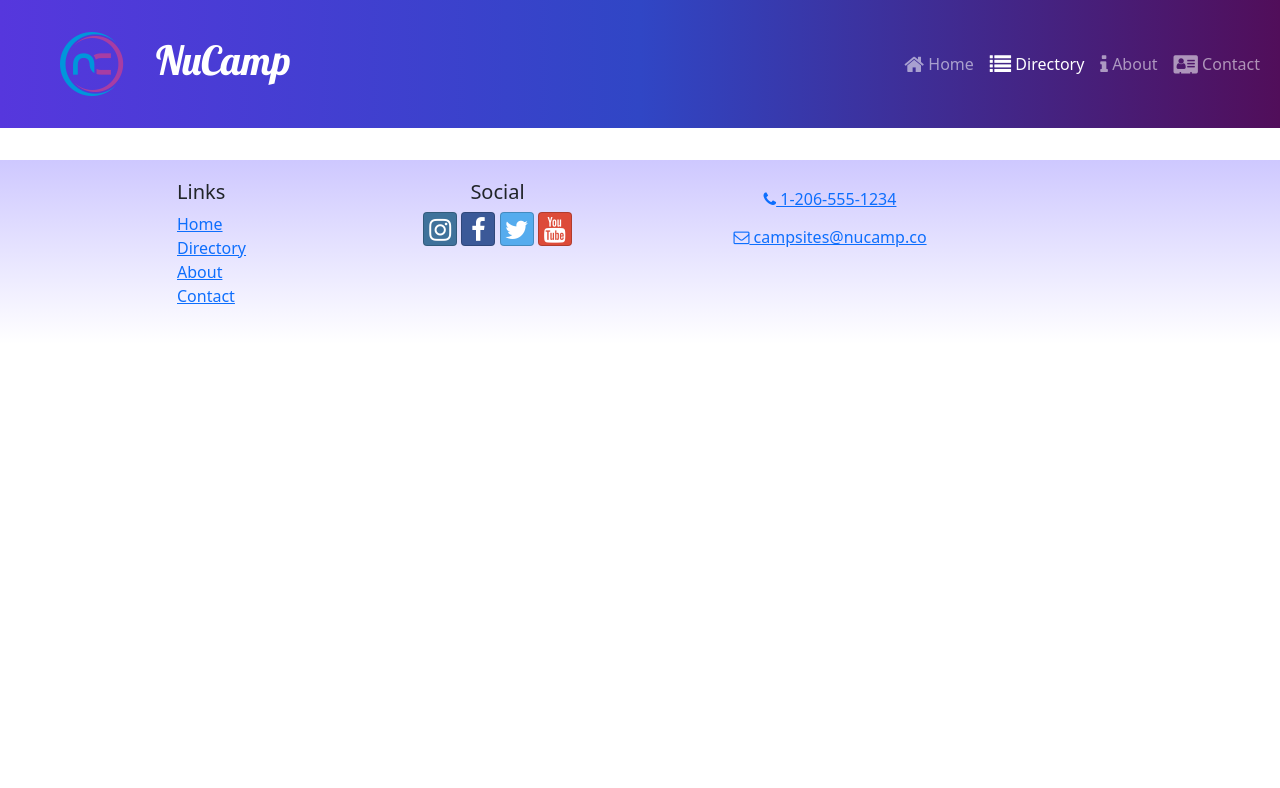
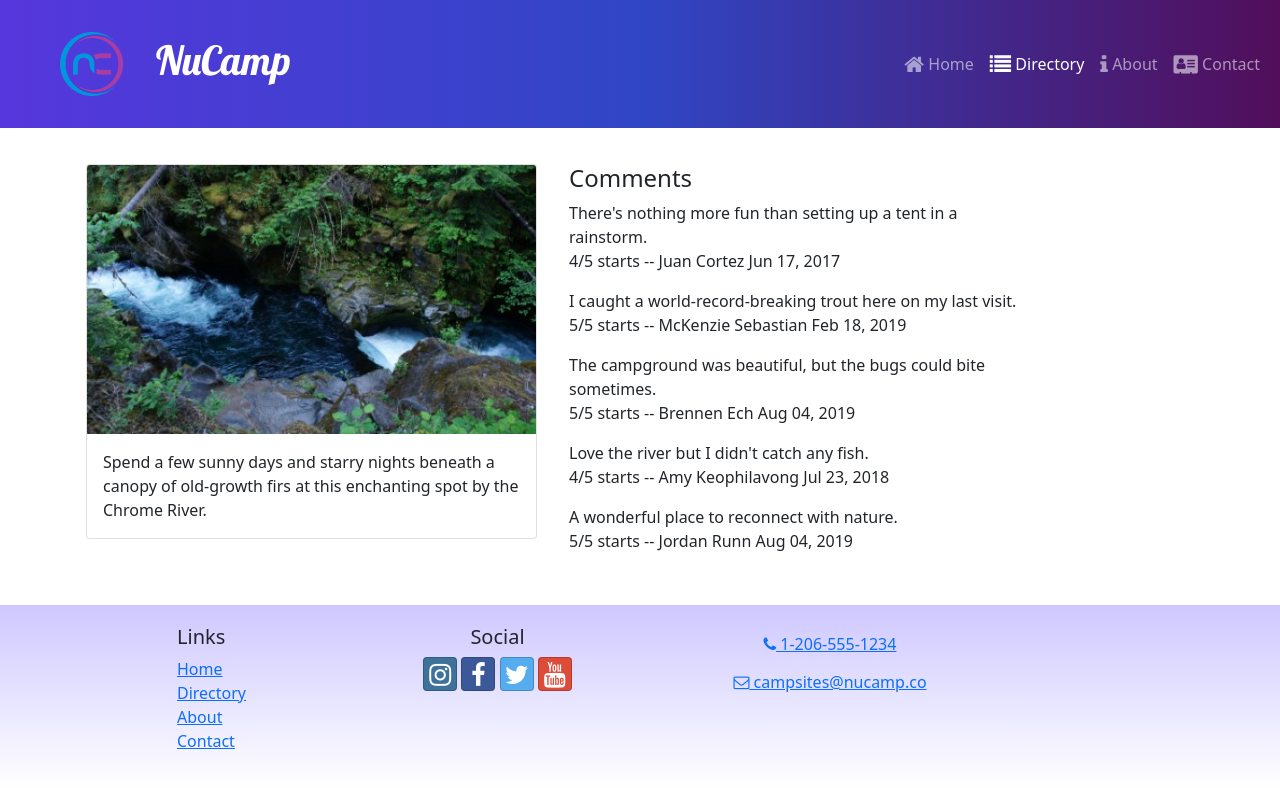
Before and after one commit to kidruiz/nucampsiteReact, a React (Create React App) app: page /directory/1 in a window 1280 px wide. Shown: the top 788 px of the page. Built offline with nearby package versions, Linux system fonts and the light colour scheme.

Commit message:
Comments

```diff
--- a/src/App.js
+++ b/src/App.js
@@ -4,8 +4,9 @@
 import CampsitesDirectoryPage from './pages/CampsitesDirectoryPage';
 import Header from './components/Header';
 import Footer from './components/Footer';
-
+import CampsiteDetail from './features/campsites/CampsiteDetail';
 import './App.css';
+import CampsiteDetailPage from './pages/CampsiteDetailPage';
 
 function App() {
   return (
@@ -15,6 +16,7 @@
             <Route path='/' element={<HomePage />} />
             <Route path='contact' element={<ContactPage />} />
             <Route path='directory' element={<CampsitesDirectoryPage />} />
+            <Route path='directory/:campsiteId' element={<CampsiteDetailPage />} />
         </Routes>
         <Footer />
     </div>
--- a/src/features/campsites/CampsiteCard.js
+++ b/src/features/campsites/CampsiteCard.js
@@ -1,22 +1,17 @@
-import React from 'react';
 import { Card, CardImg, CardImgOverlay, CardTitle } from 'reactstrap';
+import { Link } from 'react-router-dom';
 
 const CampsiteCard = ({ campsite }) => {
-    const { image, name } = campsite;
+    const { id, image, name } = campsite;
     return (
-        <Card>
-
-            <CardImg
-                width='100%'
-                src={image}
-                alt={name}
-            />
-
-            <CardImgOverlay>
-                <CardTitle>{name}</CardTitle>
-            </CardImgOverlay>
-
-        </Card>
+        <Link to={`${id}`}>
+            <Card>
+                <CardImg width='100%' src={image} alt={name} />
+                <CardImgOverlay>
+                    <CardTitle>{name}</CardTitle>
+                </CardImgOverlay>
+            </Card>
+        </Link>
     );
 };
 
--- a/src/features/campsites/CampsiteDetail.js
+++ b/src/features/campsites/CampsiteDetail.js
@@ -4,7 +4,7 @@
     const { image, name, description } = campsite;
 
     return (
-        <Col md='12' className='m-4'>
+        <Col md='5' className='m-1'>
             <Card>
                 <CardImg top src={image} alt={name} />
                 <CardBody>
--- a/src/features/campsites/CampsitesList.js
+++ b/src/features/campsites/CampsitesList.js
@@ -3,7 +3,7 @@
 import CampsiteCard from './CampsiteCard';
 import { selectAllCampsites } from './campsitesSlice';
 
-const CampsitesList = ({ setCampsiteId }) => {
+const CampsitesList = () => {
     const campsites = selectAllCampsites();
 
     return (
@@ -14,7 +14,6 @@
                         md='5'
                         className='m-4'
                         key={campsite.id}
-                        onClick={() => setCampsiteId(campsite.id)}
                     >
                         <CampsiteCard campsite={campsite} />
                     </Col>
--- a/src/features/campsites/campsitesSlice.js
+++ b/src/features/campsites/campsitesSlice.js
@@ -8,10 +8,10 @@
 //     return CAMPSITES[Math.floor(CAMPSITES.length * Math.random())];
 // };
 
-export const selectedCampsiteById = (id) => {
-    return CAMPSITES.find((campsite) => campsite.id === id);
+export const selectCampsiteById = (id) => {
+    return CAMPSITES.find((campsite) => campsite.id === parseInt(id));
 };
 
-export const selectedFeatureCampsite = () => {
+export const selectFeatureCampsite = () => {
     return CAMPSITES.find((campsite) => campsite.featured);
 };
--- /dev/null
+++ b/src/features/comments/Comment.js
@@ -0,0 +1,15 @@
+import { formatDate } from '../../utils/formatDate';
+
+const Comment = ({ comment }) => {
+    const { text: commentText, rating, author, date } = comment;
+
+    return (
+        <p>
+            {commentText}
+            <br />
+            {rating}/5 starts -- {author} {formatDate(date)}
+        </p>
+    );
+};
+
+export default Comment;
--- /dev/null
+++ b/src/features/comments/CommentsList.js
@@ -0,0 +1,25 @@
+import { Col } from 'reactstrap';
+import Comment from './Comment';
+import { selectCommentsByCampsiteId } from './commentsSlice';
+
+const CommentsList = ({ campsiteId }) => {
+    const comments = selectCommentsByCampsiteId(campsiteId);
+
+    if (comments && comments.length > 0) {
+        return (
+            <Col md='5' className='m-1'>
+                <h4>Comments</h4>
+                {comments.map((comment) => {
+                    return <Comment key={comment.id} comment={comment} />
+                })}
+            </Col>
+        );
+    }
+    return (
+        <Col md='5' className='m-1'>
+            There are no comments for this campsite yet.
+        </Col>
+    );
+};
+
+export default CommentsList;
--- /dev/null
+++ b/src/features/comments/commentsSlice.js
@@ -0,0 +1,5 @@
+import { COMMENTS } from '../../app/shared/COMMENTS';
+
+export const selectCommentsByCampsiteId = (campsiteId) => {
+    return COMMENTS.filter((comment) => comment.campsiteId === parseInt(campsiteId));
+};
--- a/src/features/display/DisplayList.js
+++ b/src/features/display/DisplayList.js
@@ -1,10 +1,10 @@
 import { Col, Row } from 'reactstrap';
 import DisplayCard from './DisplayCard';
-import { selectedFeatureCampsite } from '../campsites/campsitesSlice';
+import { selectFeatureCampsite } from '../campsites/campsitesSlice';
 import { selectedFeaturePromotion } from '../promotions/promotionsSlice';
 
 const DisplayList = () => {
-    const items = [selectedFeatureCampsite(), selectedFeaturePromotion()];
+    const items = [selectFeatureCampsite(), selectedFeaturePromotion()];
 
     return (
         <Row>
--- /dev/null
+++ b/src/pages/CampsiteDetailPage.js
@@ -0,0 +1,22 @@
+import { Container, Row } from 'reactstrap';
+import { useParams } from 'react-router-dom';
+import { selectCampsiteById } from '../features/campsites/campsitesSlice';
+import CampsiteDetail from '../features/campsites/CampsiteDetail';
+import CommentList from '../features/comments/CommentsList';
+import CommentsList from '../features/comments/CommentsList';
+
+const CampsiteDetailPage = () => {
+    const { campsiteId } = useParams();
+    const campsite = selectCampsiteById(campsiteId);
+
+    return (
+        <Container>
+            <Row>
+                <CampsiteDetail campsite={campsite} />
+                <CommentsList campsiteId={campsiteId} />
+            </Row>
+        </Container>
+    );
+};
+
+export default CampsiteDetailPage;
--- a/src/pages/CampsitesDirectoryPage.js
+++ b/src/pages/CampsitesDirectoryPage.js
@@ -1,24 +1,11 @@
-import { useState } from 'react';
-import { Container, Row, Col, } from 'reactstrap';
-import CampsiteDetail from '../features/campsites/CampsiteDetail';
+import { Container } from 'reactstrap';
 import CampsitesList from '../features/campsites/CampsitesList';
-import { selectedCampsiteById } from '../features/campsites/campsitesSlice';
+
 
 const CampsiteDirectoryPage = () => {
-    const [campsiteId, setCampsiteId] = useState(0);
-    const selectedCampsite = selectedCampsiteById(campsiteId);
-
     return (
         <Container>
-
-            <Row>
-                <Col sm='5' md='7'>
-                    <CampsitesList setCampsiteId={setCampsiteId} />
-                </Col>
-                <Col sm='7' md='5'>
-                    <CampsiteDetail campsite={selectedCampsite} />
-                </Col>
-            </Row>
+            <CampsitesList />
         </Container>
     );
 };
--- /dev/null
+++ b/src/utils/formatDate.js
@@ -0,0 +1,7 @@
+export const formatDate = (date) => {
+    return new Intl.DateTimeFormat('en-US', {
+        year: 'numeric',
+        month: 'short',
+        day:'2-digit'
+    }).format(new Date(Date.parse(date)))
+};
```
